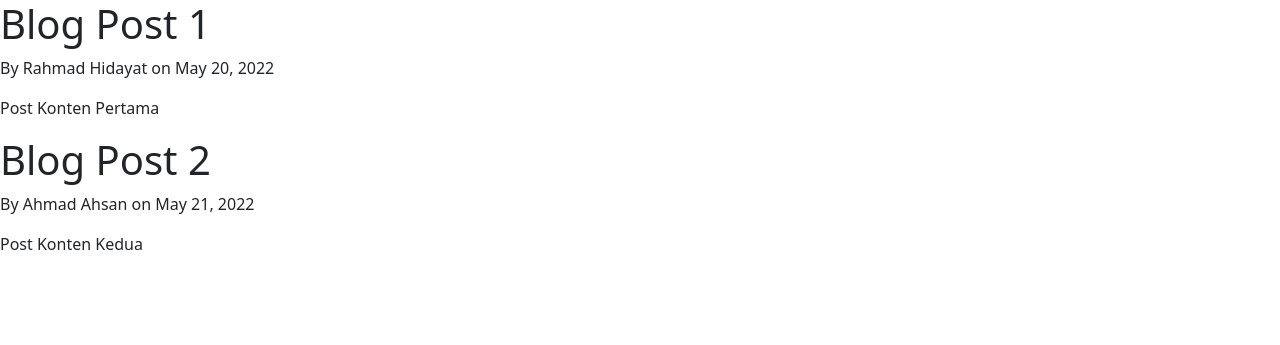
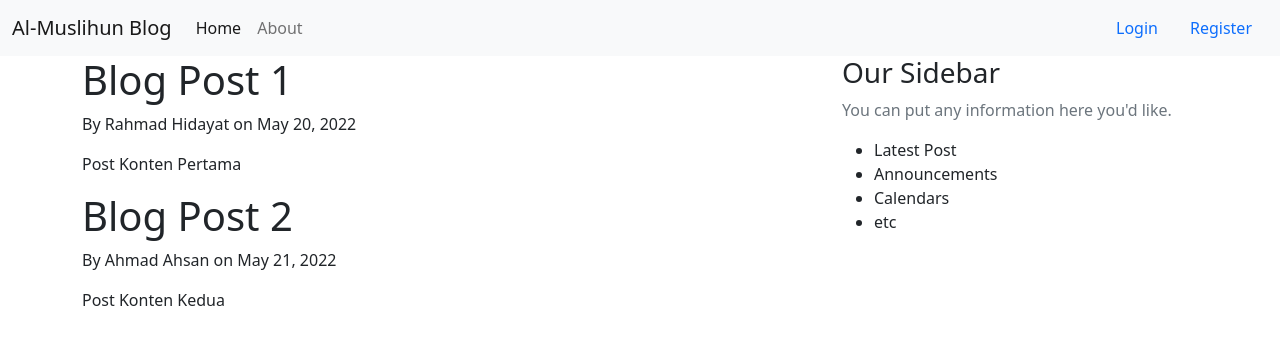
Before and after one commit to agilcetha/belajar_flask, a Flask app: page / in a window 1280 px wide. Shown: the top 345 px of the page. Run offline with Flask 2, Linux system fonts and the light colour scheme.

Commit message:
nambah script pada 2 file

```diff
--- a/flaskblog.py
+++ b/flaskblog.py
@@ -1,4 +1,4 @@
-from flask import Flask, render_template
+from flask import Flask, render_template, url_for
 app = Flask (__name__)
 
 posts = [
--- a/templates/layout.html
+++ b/templates/layout.html
@@ -9,7 +9,52 @@
     <link href="https://cdn.jsdelivr.net/npm/bootstrap@5.2.0-beta1/dist/css/bootstrap.min.css" rel="stylesheet" integrity="sha384-0evHe/X+R7YkIZDRvuzKMRqM+OrBnVFBL6DOitfPri4tjfHxaWutUpFmBp4vmVor" crossorigin="anonymous">
 </head>
 <body>
- {% block content %}{% endblock %}
+    <nav class="navbar navbar-expand-lg bg-light">
+        <div class="container-fluid">
+          <a class="navbar-brand" href="/">Al-Muslihun Blog</a>
+          <button class="navbar-toggler" type="button" data-bs-toggle="collapse" data-bs-target="#navbarSupportedContent" aria-controls="navbarSupportedContent" aria-expanded="false" aria-label="Toggle navigation">
+            <span class="navbar-toggler-icon"></span>
+          </button>
+          <div class="collapse navbar-collapse" id="navbarSupportedContent">
+            <ul class="navbar-nav me-auto mb-2 mb-lg-0">
+              <li class="nav-item">
+                <a class="nav-link active" aria-current="page" href="/">Home</a>
+              </li>
+              <li class="nav-item">
+                <a class="nav-link" href="/about">About</a>
+              </li>
+            </ul>
+            <ul class="nav justify-content-end">
+                <li class="nav-item">
+                  <a class="nav-link active" aria-current="page" href="#">Login</a>
+                </li>
+                <li class="nav-item">
+                  <a class="nav-link" href="#">Register</a>
+                </li>
+              </ul>
+          </div>
+        </div>
+      </nav>
+     <main role="main" class="container">
+        <div class="row">
+            <div class="col-md-8">
+                {% block content %}{% endblock %}
+            </div>
+            <div class="col-md-4">
+                <div class="content-section">
+                    <h3>Our Sidebar</h3>
+                    <p class='text-muted'>You can put any information here you'd like.
+                        <ul>
+                            <li>Latest Post</li>
+                            <li>Announcements</li>
+                            <li>Calendars</li>
+                            <li>etc</li>
+                        </ul>
+                    </p>
+                </div>
+            </div>
+        </div>
+    </main>
  <script src="https://cdn.jsdelivr.net/npm/bootstrap@5.2.0-beta1/dist/js/bootstrap.bundle.min.js" integrity="sha384-pprn3073KE6tl6bjs2QrFaJGz5/SUsLqktiwsUTF55Jfv3qYSDhgCecCxMW52nD2" crossorigin="anonymous"></script>
 </body>
 </html>
```
